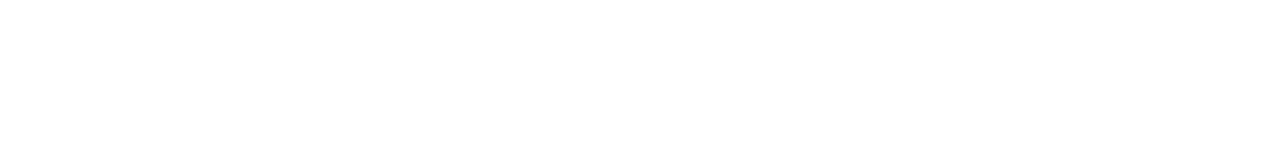
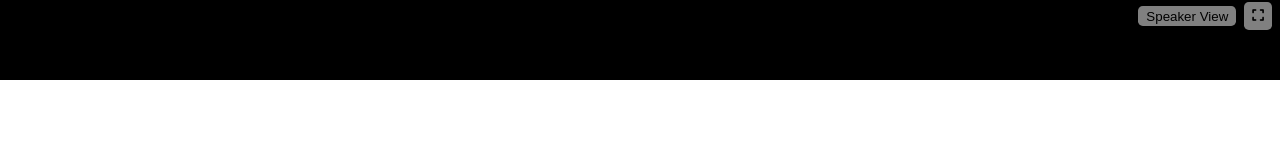
Before and after one commit to Alessio-DiNardo/html-css-zoom, a plain HTML site: page index.html in a window 1280 px wide. Drawn offline with Linux system fonts and the light colour scheme.

Commit message:
Add header

```diff
--- a/Css/Style.css
+++ b/Css/Style.css
@@ -0,0 +1,39 @@
+*{
+    margin: 0;
+    padding: 0;
+    box-sizing: border-box;
+}
+
+header{
+    background-color: black;
+    height: 80px;
+    color: white;
+}
+
+button{
+    display: flex;
+    border: none;
+    background-color: grey;
+    border-radius: 0.2999999999999998rem;
+    padding: 0 0.5rem;
+    text-align: center;
+    height: 1.8rem;
+    margin-right: 0.5rem;
+    align-items: center;
+    margin-bottom: 3rem;
+}
+
+.flex{
+    display: flex;
+
+}
+
+.flex-end{
+    justify-content: end;
+    align-items: center;
+
+}
+
+.speaker{
+    height: 20px;
+}
--- a/index.html
+++ b/index.html
@@ -5,9 +5,19 @@
     <meta http-equiv="X-UA-Compatible" content="IE=edge">
     <meta name="viewport" content="width=device-width, initial-scale=1.0">
     <title>Zoom</title>
-    <link rel="stylesheet" href="/Css/Style.css">
+    <link rel="stylesheet" href="./Css/Style.css">
+    <link rel="stylesheet" href="https://cdnjs.cloudflare.com/ajax/libs/font-awesome/6.4.0/css/all.min.css">
 </head>
 <body>
-
+    <header class="flex flex-end">
+        <button class="speaker">
+            <i class="fa-solid fa-grid"></i> Speaker View
+        </button>
+        <button>
+            <i class="fa-solid fa-expand"></i>
+        </button>
+    </header>
+    <main></main>
+    <footer></footer>
 </body>
 </html>
```
